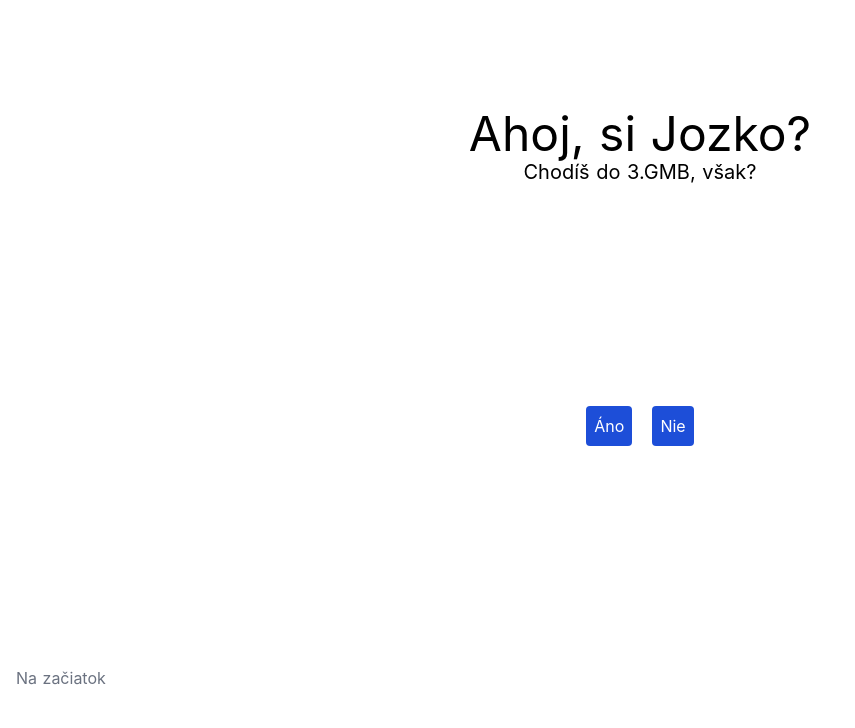
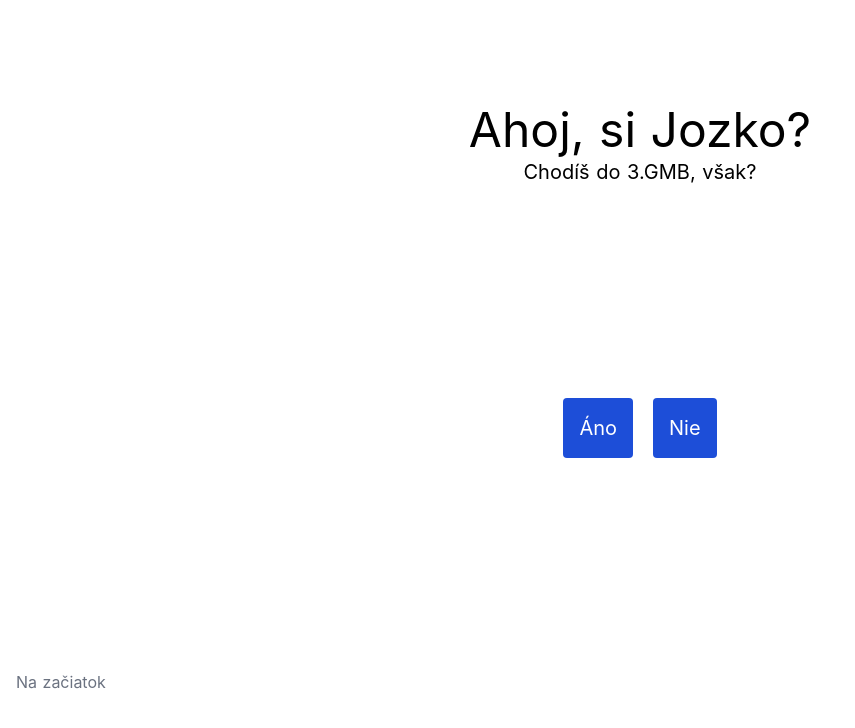
Before and after one commit to mich41v4294/polygraficka-vratnica, a Nuxt app: page / in a window 1280 px wide. Both pictures are taken after a click on the button "Ďalej". Shown: the top 728 px of the page, without its empty margins (0-855 px from the left). Built offline with nearby package versions, Linux system fonts and the light colour scheme.

Commit message:
updated design

```diff
--- a/pages/index.vue
+++ b/pages/index.vue
@@ -26,8 +26,8 @@
       <h2 class="text-xl" v-text="'Chodíš do ' + schoolclass + ', však?'"></h2>
       </div>
       <div class="flex flex-row justify-center gap-5">
-      <input @click="next()" class="bg-blue-700 text-white p-2 rounded" type="button" value="Áno">
-      <input @click="tostart()" class="bg-blue-700 text-white p-2 rounded" type="button" value="Nie">
+      <input @click="next()" class="bg-blue-700 text-white text-xl p-4 rounded" type="button" value="Áno">
+      <input @click="tostart()" class="bg-blue-700 text-white text-xl p-4 rounded" type="button" value="Nie">
       </div>
       <p class="back" @click="tostart()">Na začiatok</p>
     </div>
@@ -37,12 +37,12 @@
       <h2>Ako dátum zadaj dátum testovania, očkovania alebo pozitívneho testu.</h2>
       </div>
       <div class="flex flex-col justify-center gap-5">
-      <select name="testtype" id="testtype" v-model="testtype">
+      <select class="border p-2" name="testtype" id="testtype" v-model="testtype">
         <option value="test">Negatívny test</option>
         <option value="postcovid">Prekonané ochorenie COVID-19</option>
         <option value="vaccination">Očkovanie druhou dávkou</option>
       </select>
-      <input type="date" name="testdate" id="testdate" v-model="testdate">
+      <input class="border p-2" type="date" name="testdate" id="testdate" v-model="testdate">
       <input @click="adultnextpage()" class="bg-blue-700 text-white p-2 rounded" type="button" value="Ďalej">
       </div>
       <p class="back" @click="tostart()">Na začiatok</p>
@@ -53,12 +53,12 @@
       <h2>Zadaj informácie o testovaní/očkovaní tvojho zákonného zástupcu.</h2>
       </div>
       <div class="flex flex-col justify-center gap-5">
-      <select name="testtype" id="testtype" v-model="parenttesttype">
+      <select class="border p-2" name="testtype" id="testtype" v-model="parenttesttype">
         <option value="test">Negatívny test</option>
         <option value="postcovid">Prekonané ochorenie COVID-19</option>
         <option value="vaccination">Očkovanie druhou dávkou</option>
       </select>
-      <input type="date" name="testdate" id="testdate" v-model="parenttestdate">
+      <input class="border p-2" type="date" name="testdate" id="testdate" v-model="parenttestdate">
       <input @click="next(); submit()" class="bg-blue-700 text-white p-2 rounded" type="button" value="Ďalej">
       </div>
       <p class="back" @click="tostart()">Na začiatok</p>
@@ -163,4 +163,7 @@ h1{
 p.back{
   @apply text-left text-gray-500;
 }
+h2{
+  @apply mt-1
+}
 </style>
```
